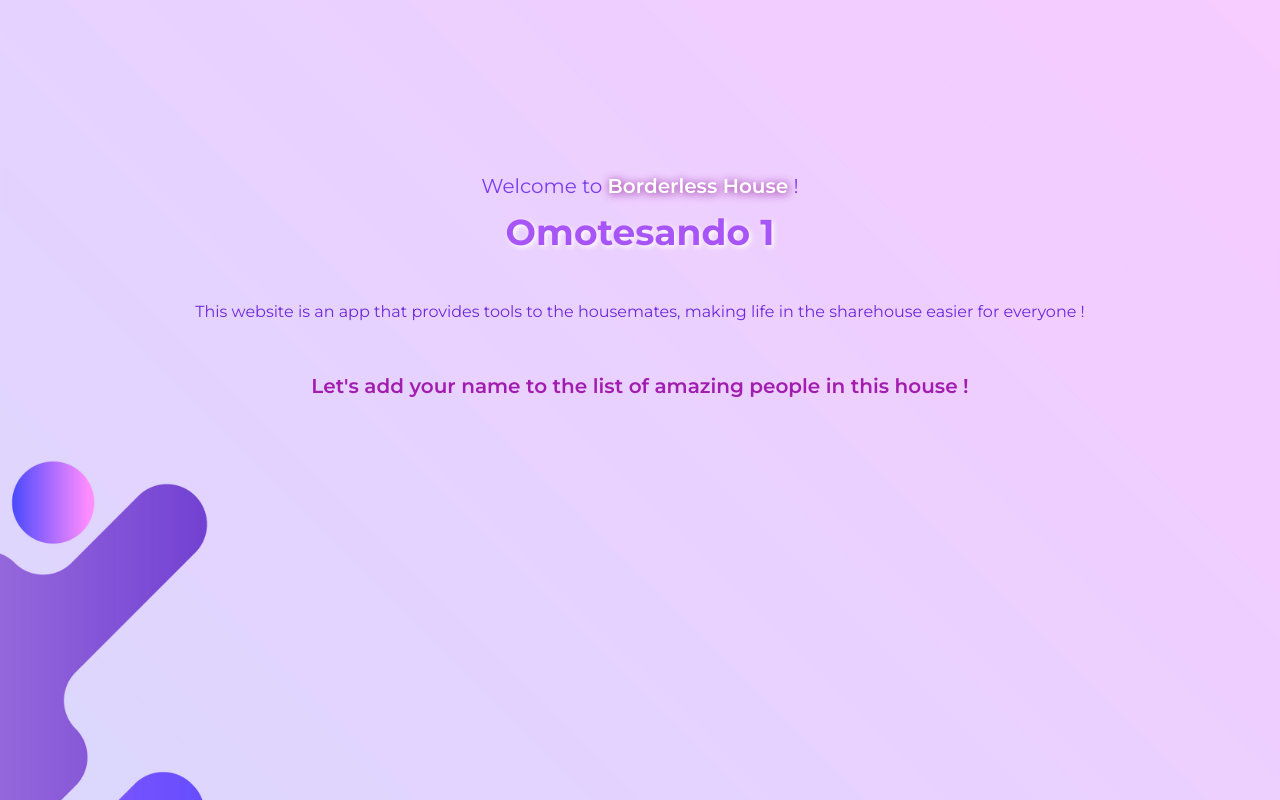
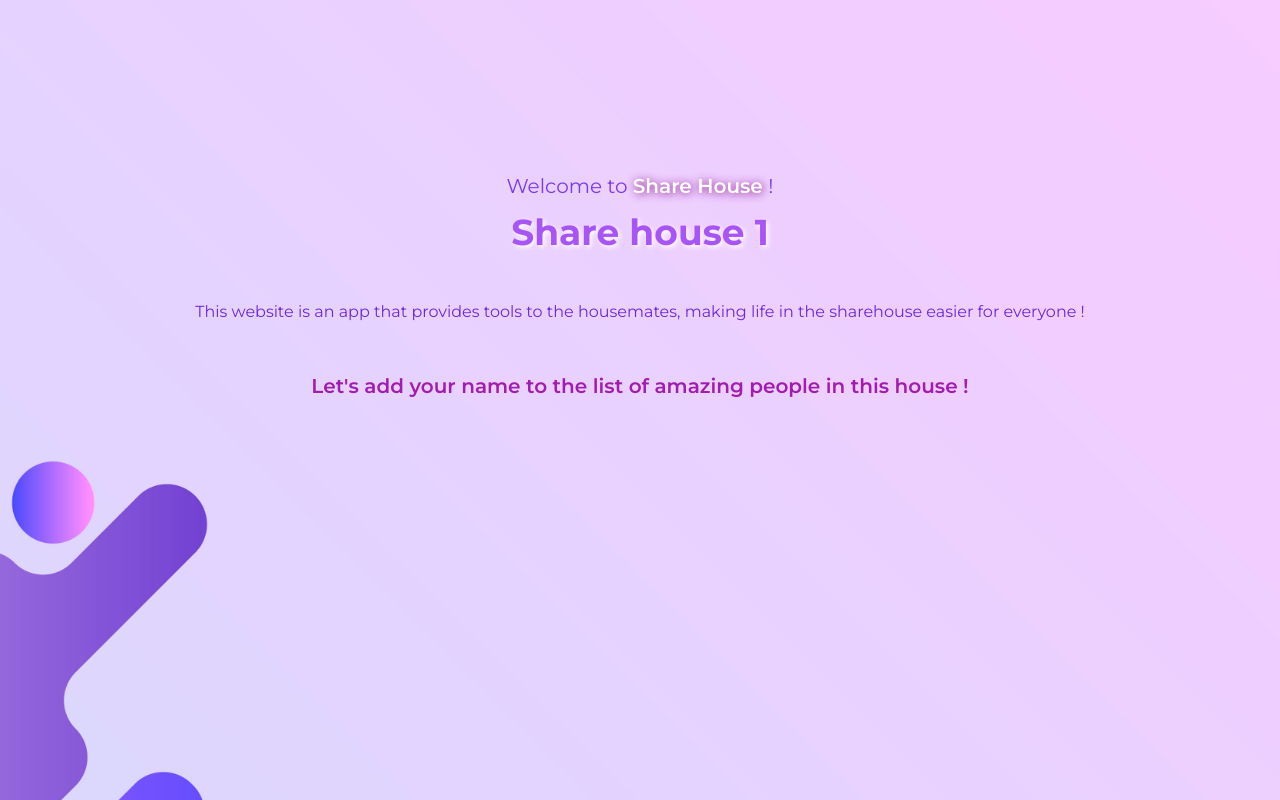
Before and after one commit to Fly0w/ShareHouseManagerPublic, a Vue app: page /newresident in a window 1280 px wide. Built offline with nearby package versions, Linux system fonts and the light colour scheme; no server answers.

Commit message:
Changed house name

```diff
--- a/src/components/AppHome.vue
+++ b/src/components/AppHome.vue
@@ -16,7 +16,7 @@
           <h1 class="font-montserrat text-2xl max-[364px]:text-xl font-bold text-slate-100">
             Share House Manager
           </h1>
-          <h3 class="font-montserrat text-lg text-slate-100">Omotesando 1</h3>
+          <h3 class="font-montserrat text-lg text-slate-100">Share House 1</h3>
         </div>
 
         <!-- User's profile access buttons -->
--- a/src/components/NewResidentHome.vue
+++ b/src/components/NewResidentHome.vue
@@ -5,12 +5,12 @@
         <p class="text-xl text-violet-600 mb-3">
           Welcome to
           <span class="font-semibold text-white" style="text-shadow: purple 1px 1px 10px"
-            >Borderless House</span
-          >
+            >Share House
+          </span>
           !
         </p>
         <p class="text-4xl text-purple-500 font-bold" style="text-shadow: white 2px 2px 5px">
-          Omotesando 1
+          Share house 1
         </p>
       </div>
     </Transition>
--- a/src/components/NewResidentRegister.vue
+++ b/src/components/NewResidentRegister.vue
@@ -13,7 +13,7 @@
       class="flex flex-col justify-start items-center w-full h-5/6 text-center"
     >
       <p class="text-4xl mb-5 text-white font-bold" style="text-shadow: purple 2px 2px 5px">
-        Omotesando 1
+        Share House 1
       </p>
       <p class="mb-5 text-2xl text-purple-700">Tell us more about yourself...</p>
 
@@ -91,7 +91,7 @@
       class="flex flex-col justify-start items-center w-full h-4/6 text-center"
     >
       <p class="text-4xl mb-5 text-white font-bold" style="text-shadow: purple 2px 2px 5px">
-        Omotesando 1
+        Share House 1
       </p>
       <p class="mb-8 text-2xl text-purple-700">Please check your information before validation</p>
 
```
Also changed, not shown: 4 other files (tests, documents, lock files or other folders).
